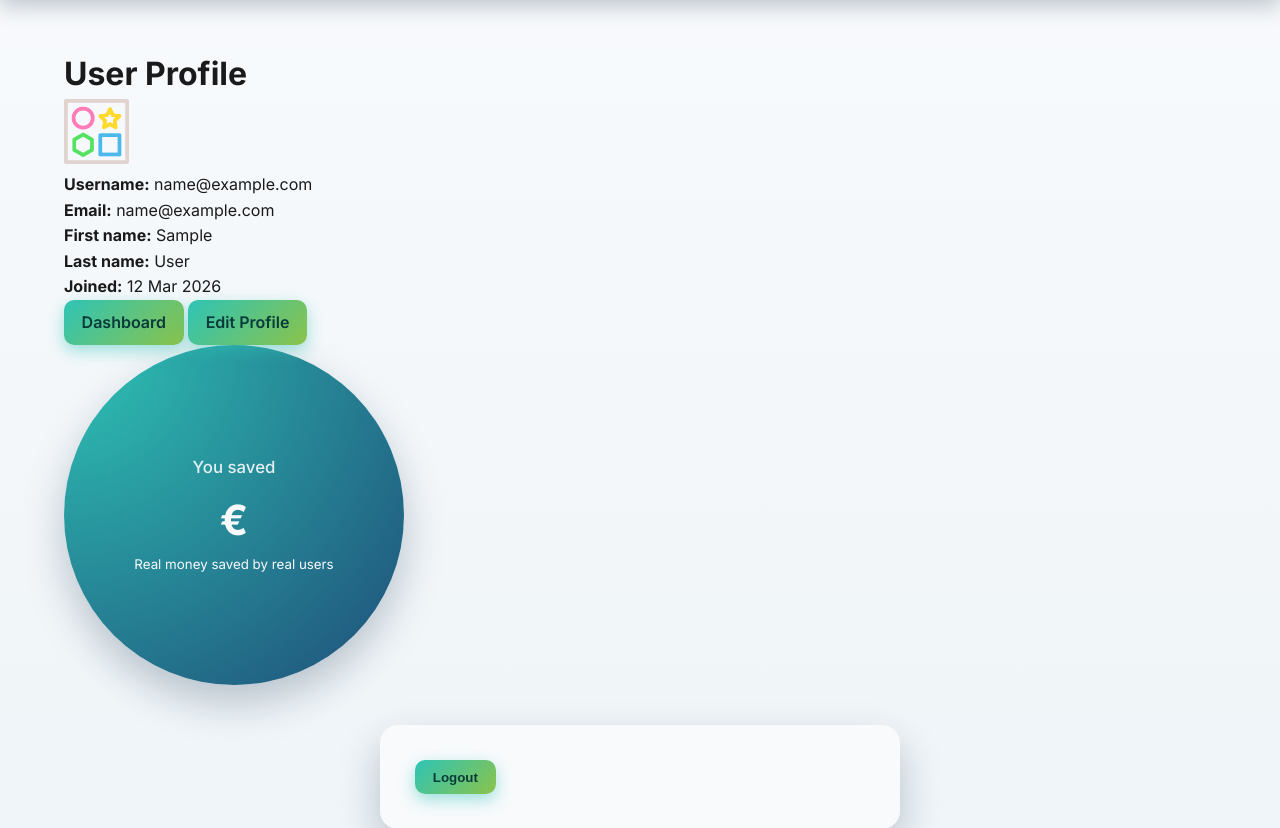
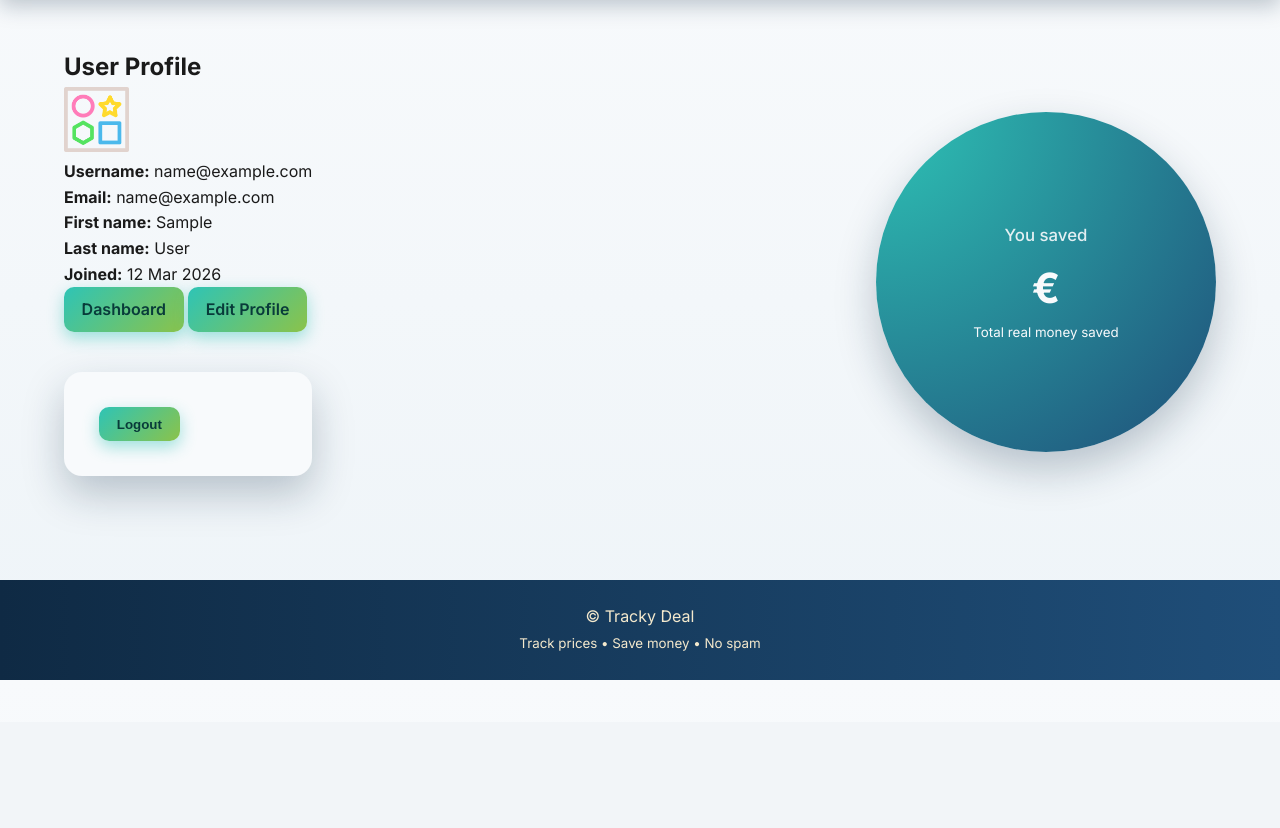
Before and after one commit to ElenaKirilovaA/price_tracker, a Django app: page /accounts/profile/ in a window 1280 px wide. Shown: the part 78-906 px from the top of the page. After the commit the page ends 758 px from the top, so only its background shows below. Run offline with Django 5.2, Linux system fonts and the light colour scheme; the visitor is signed in with stand-in values (Sample User, id 1).

Commit message:
dashboard html

```diff
--- a/templates/accounts/profile_page.html
+++ b/templates/accounts/profile_page.html
@@ -2,9 +2,9 @@
 {% load static %}
 
 {% block content %}
+<section class="header-content">
 
 <div class="profile-container">
-
     <h1>User Profile</h1>
 
     <div class="profile-card">
@@ -27,11 +27,11 @@
             <a href="{% url 'accounts:profile-edit' %}" class="btn">
                 Edit Profile
             </a>
-             <div id="circle">
-        <h1>You saved</h1>
-        <h2> €</h2>
-        <small>Real money saved by real users</small>
+
+        </div>
     </div>
+
+    <div>
             <form action="{% url 'accounts:logout' %}" method="post">
                 {% csrf_token %}
                 <button type="submit" class="btn logout-btn">
@@ -43,6 +43,11 @@
 
     </div>
 
-</div>
+ <div id="circle">
+        <h1>You saved</h1>
+        <h2> €</h2>
+        <small>Total real money saved</small>
+    </div>
+</section>
 
 {% endblock %}
```
